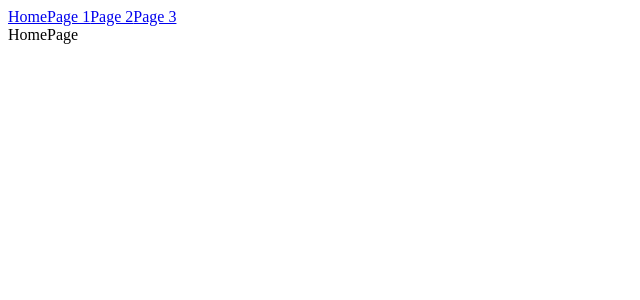
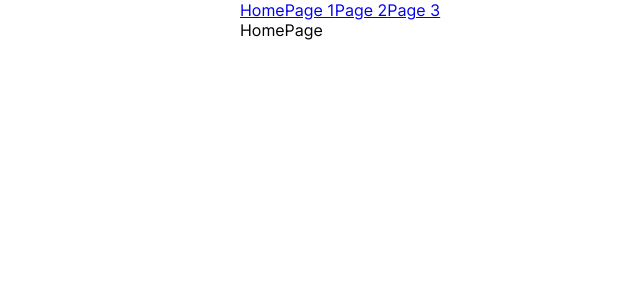
Before and after one commit to ksvfs/dummy-json, a React (Vite) app: page / in a window 1280 px wide. Shown: the top 300 px of the page, without its empty margins (0-640 px from the left). Built offline with nearby package versions, Linux system fonts and the light colour scheme.

Commit message:
Add general styles

```diff
--- /dev/null
+++ b/src/main.scss
@@ -0,0 +1,3 @@
+@use 'styles/reset';
+@use 'styles/fonts';
+@use 'styles/global';
--- a/src/main.tsx
+++ b/src/main.tsx
@@ -4,6 +4,8 @@ import ReactDOM from 'react-dom/client';
 import { BrowserRouter } from 'react-router-dom';
 
 import App from './App';
+
+import './main.scss';
 
 ReactDOM.createRoot(document.getElementById('root')!).render(
   <React.StrictMode>
--- /dev/null
+++ b/src/styles/_fonts.scss
@@ -0,0 +1,13 @@
+@font-face {
+  font-family: 'Inter';
+  src: url('/fonts/Inter-Regular.woff2') format('woff2');
+  font-weight: normal;
+  font-style: normal;
+}
+
+@font-face {
+  font-family: 'Inter';
+  src: url('/fonts/Inter-Bold.woff2') format('woff2');
+  font-weight: bold;
+  font-style: normal;
+}
--- /dev/null
+++ b/src/styles/_global.scss
@@ -0,0 +1,9 @@
+body {
+  font-family: 'Inter', sans-serif;
+  font-weight: normal;
+}
+
+#root {
+  max-width: 50em;
+  margin-inline: auto;
+}
--- /dev/null
+++ b/src/styles/_reset.scss
@@ -0,0 +1,5 @@
+* {
+  margin: 0;
+  padding: 0;
+  box-sizing: border-box;
+}
```
Also changed, not shown: public/fonts/Inter-Bold.woff2 (added), public/fonts/Inter-Regular.woff2 (added).
